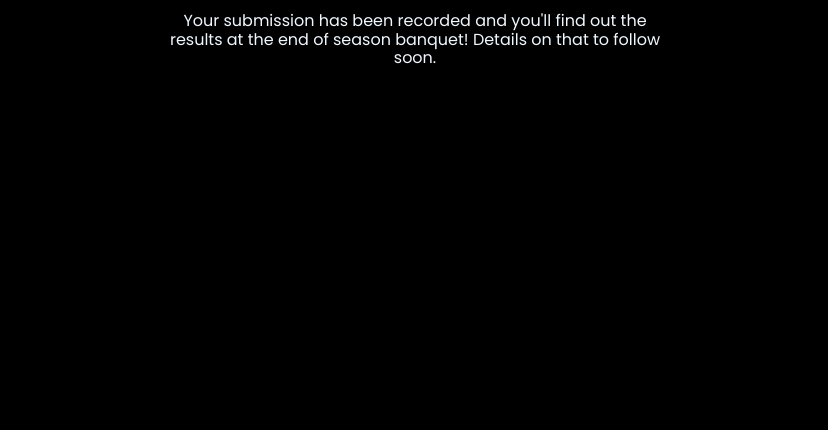
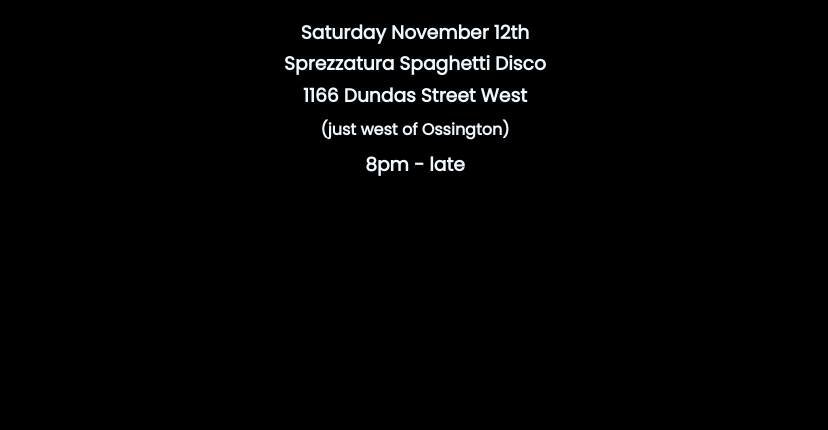
Before and after one commit to mmmccormack/wsbc, a plain HTML site: page thanks.html in a window 1280 px wide. Shown: the part 370-800 px from the top of the page, without its empty margins (225-1053 px from the left). Drawn offline with Linux system fonts and the light colour scheme.

Commit message:
added banquet date

```diff
--- a/style.css
+++ b/style.css
@@ -24,6 +24,9 @@
     }
     h1 {
         padding-top: 20px;
+    }
+    h3 {
+        margin: 5px auto;
     }
 
     h4 {
@@ -70,7 +73,7 @@
         flex-direction: column;
     }
     .thanks {
-        width: 40%;
+        width: 80%;
         height: 90vh;
         margin: 0 auto;
         display: flex;
--- a/thanks.html
+++ b/thanks.html
@@ -13,7 +13,13 @@
 <body>
     <div class="thanks">
         <h1>Thanks!</h1>
-        <p>Your submission has been recorded and you'll find out the results at the end of season banquet! Details on that to follow soon.</p>
+        <p>Your submission has been recorded and you'll find out the results at the end of season banquet!</p>
+        <h2>End of Season Banquet</h2>
+        <h3>Saturday November 12th</h3>
+        <h3>Sprezzatura Spaghetti Disco</h3>
+        <h3>1166 Dundas Street West</h3>
+        <h4>(just west of Ossington)</h4>
+        <h3>8pm - late</h3>
     </div>
 </body>
 </html>
```
